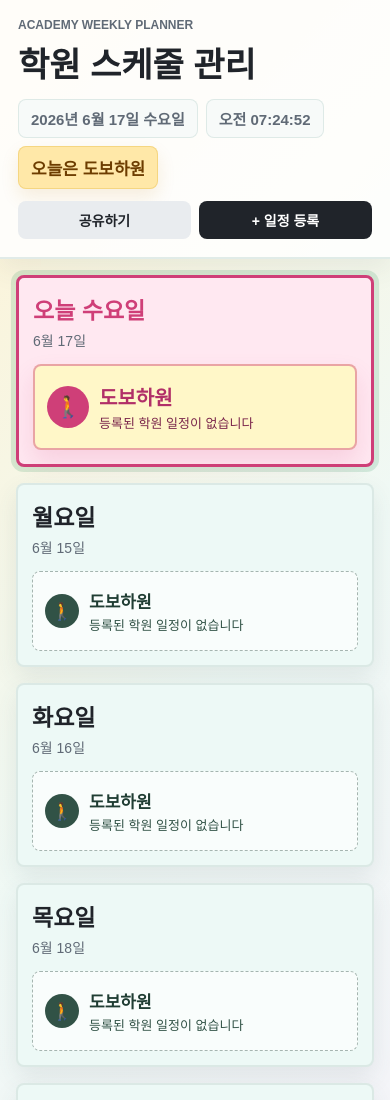
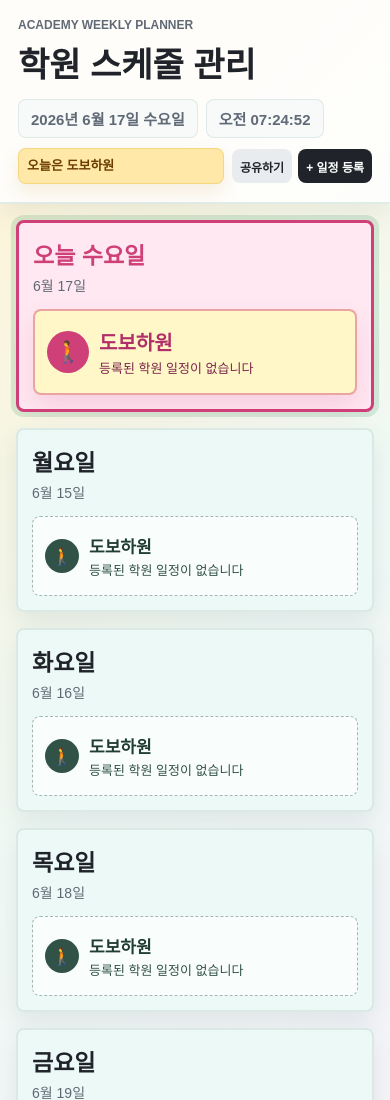
Before and after one commit to eongyeonglee95-hash/KidsPlanner, a plain HTML site: page index.html in a window 390 px wide. Shown: the top 1100 px of the page. Drawn offline with Linux system fonts and the light colour scheme.

Commit message:
Refine mobile header and dedupe schedules

```diff
--- a/index.html
+++ b/index.html
@@ -8,18 +8,20 @@
   </head>
   <body>
     <header class="top-bar">
-      <div>
+      <div class="header-main">
         <p class="eyebrow">Academy Weekly Planner</p>
         <h1>학원 스케줄 관리</h1>
         <div class="current-time-box">
           <span id="currentDate">날짜 확인 중</span>
           <span id="currentTime">시간 확인 중</span>
-          <span class="pickup-countdown" id="pickupCountdown">하원 시간 확인 중</span>
         </div>
       </div>
-      <div class="header-actions">
-        <button class="secondary-button" id="sharePageButton">공유하기</button>
-        <button class="primary-button" id="openAddForm">+ 일정 등록</button>
+      <div class="status-action-row">
+        <span class="pickup-countdown" id="pickupCountdown">하원 시간 확인 중</span>
+        <div class="header-actions">
+          <button class="secondary-button" id="sharePageButton">공유하기</button>
+          <button class="primary-button" id="openAddForm">+ 일정 등록</button>
+        </div>
       </div>
     </header>
 
--- a/script.js
+++ b/script.js
@@ -62,7 +62,7 @@ const memoInput = document.querySelector("#memoInput");
 const submitButton = document.querySelector("#submitButton");
 
 // 저장된 일정이 있으면 불러오고, 없으면 빈 배열로 시작합니다.
-let schedules = loadSchedulesFromLocalStorage();
+let schedules = getUniqueSchedules(loadSchedulesFromLocalStorage());
 
 // Firebase 설정값이 비어 있으면 Firestore 대신 LocalStorage만 사용합니다.
 function hasFirebaseConfig() {
@@ -82,7 +82,14 @@ function loadSchedulesFromLocalStorage() {
 
 // LocalStorage에 일정을 저장합니다. Firestore 연결 실패 시 백업 저장소 역할도 합니다.
 function saveSchedulesToLocalStorage(nextSchedules = schedules) {
-  localStorage.setItem(storageKey, JSON.stringify(nextSchedules));
+  const uniqueSchedules = getUniqueSchedules(nextSchedules);
+  localStorage.setItem(storageKey, JSON.stringify(uniqueSchedules));
+
+  if (nextSchedules === schedules) {
+    schedules = uniqueSchedules;
+  }
+
+  return uniqueSchedules;
 }
 
 // 복사 등록이나 연속 클릭으로 같은 일정이 두 번 보이지 않도록 비교용 값을 만듭니다.
@@ -96,7 +103,9 @@ function getScheduleDuplicateKey(schedule) {
     normalizedSchedule.endTime,
     normalizedSchedule.academyType,
     normalizedSchedule.academy,
-  ].join("|");
+  ]
+    .map((value) => String(value || "").trim().toLowerCase())
+    .join("|");
 }
 
 // 화면에 보여 줄 때 같은 일정은 한 번만 남깁니다.
@@ -119,7 +128,7 @@ function getUniqueSchedules(scheduleList) {
 function findDuplicateSchedule(scheduleData) {
   const duplicateKey = getScheduleDuplicateKey(scheduleData);
 
-  return schedules.find((schedule) => getScheduleDuplicateKey(schedule) === duplicateKey);
+  return getUniqueSchedules(schedules).find((schedule) => getScheduleDuplicateKey(schedule) === duplicateKey);
 }
 
 // 같은 일정은 같은 Firestore 문서 ID를 사용해 중복 문서가 생기지 않게 합니다.
@@ -554,7 +563,7 @@ function getSafeUrl(url) {
 // 요일 칸 하나를 만듭니다.
 function createDayColumn(day) {
   const columnDate = getDateTextForDay(day);
-  const daySchedules = schedules
+  const daySchedules = getUniqueSchedules(schedules)
     .map(normalizeSchedule)
     .filter((schedule) => schedule.day === day && schedule.date === columnDate)
     .sort((first, second) => first.startTime.localeCompare(second.startTime));
@@ -688,6 +697,7 @@ function createDayColumn(day) {
 
 // 전체 칸반보드를 다시 그립니다.
 function renderBoard() {
+  schedules = saveSchedulesToLocalStorage(schedules);
   board.innerHTML = "";
   days.forEach((day) => {
     board.appendChild(createDayColumn(day));
--- a/styles.css
+++ b/styles.css
@@ -63,14 +63,26 @@ textarea {
   box-shadow: inset 0 0 0 1px rgba(217, 231, 227, 0.8);
 }
 
-.current-time-box .pickup-countdown {
+.status-action-row {
+  display: grid;
+  gap: 10px;
+  justify-items: end;
+}
+
+.pickup-countdown {
+  display: inline-flex;
+  align-items: center;
+  min-height: 44px;
+  padding: 9px 13px;
+  border-radius: 8px;
   color: #6d3d00;
   font-size: 17px;
+  font-weight: 800;
   background: #ffe8a8;
   box-shadow: inset 0 0 0 1px rgba(224, 174, 48, 0.32), 0 8px 18px rgba(186, 125, 20, 0.12);
 }
 
-.current-time-box .pickup-countdown.warning {
+.pickup-countdown.warning {
   color: #8f250f;
   font-size: 19px;
   background: #ffd6c9;
@@ -654,21 +666,40 @@ textarea {
   .top-bar {
     align-items: stretch;
     flex-direction: column;
-    gap: 12px;
+    gap: 10px;
     padding: 18px;
+  }
+
+  .status-action-row {
+    grid-template-columns: minmax(0, 1fr) auto;
+    align-items: center;
+    gap: 8px;
+  }
+
+  .pickup-countdown {
+    width: 100%;
+    min-height: 36px;
+    padding: 7px 9px;
+    font-size: 13px;
+    line-height: 1.25;
+  }
+
+  .pickup-countdown.warning {
+    font-size: 14px;
   }
 
   .header-actions {
     display: grid;
-    grid-template-columns: 1fr 1fr;
-    gap: 8px;
+    grid-template-columns: auto auto;
+    gap: 6px;
   }
 
   .header-actions .primary-button,
   .header-actions .secondary-button {
-    min-height: 38px;
-    padding: 0 10px;
-    font-size: 14px;
+    min-height: 34px;
+    padding: 0 8px;
+    font-size: 12px;
+    white-space: nowrap;
   }
 
   .pickup-alert {
```
